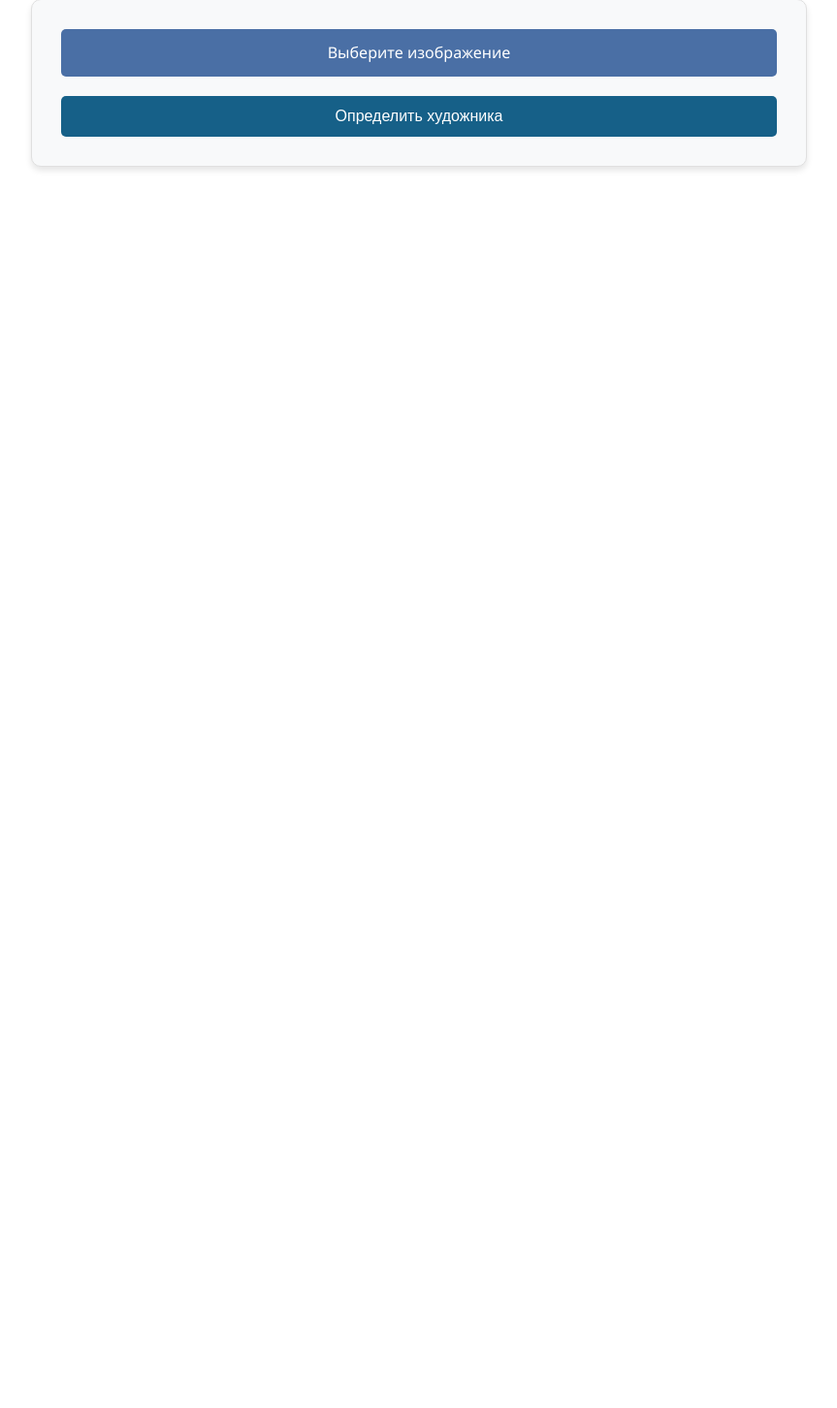
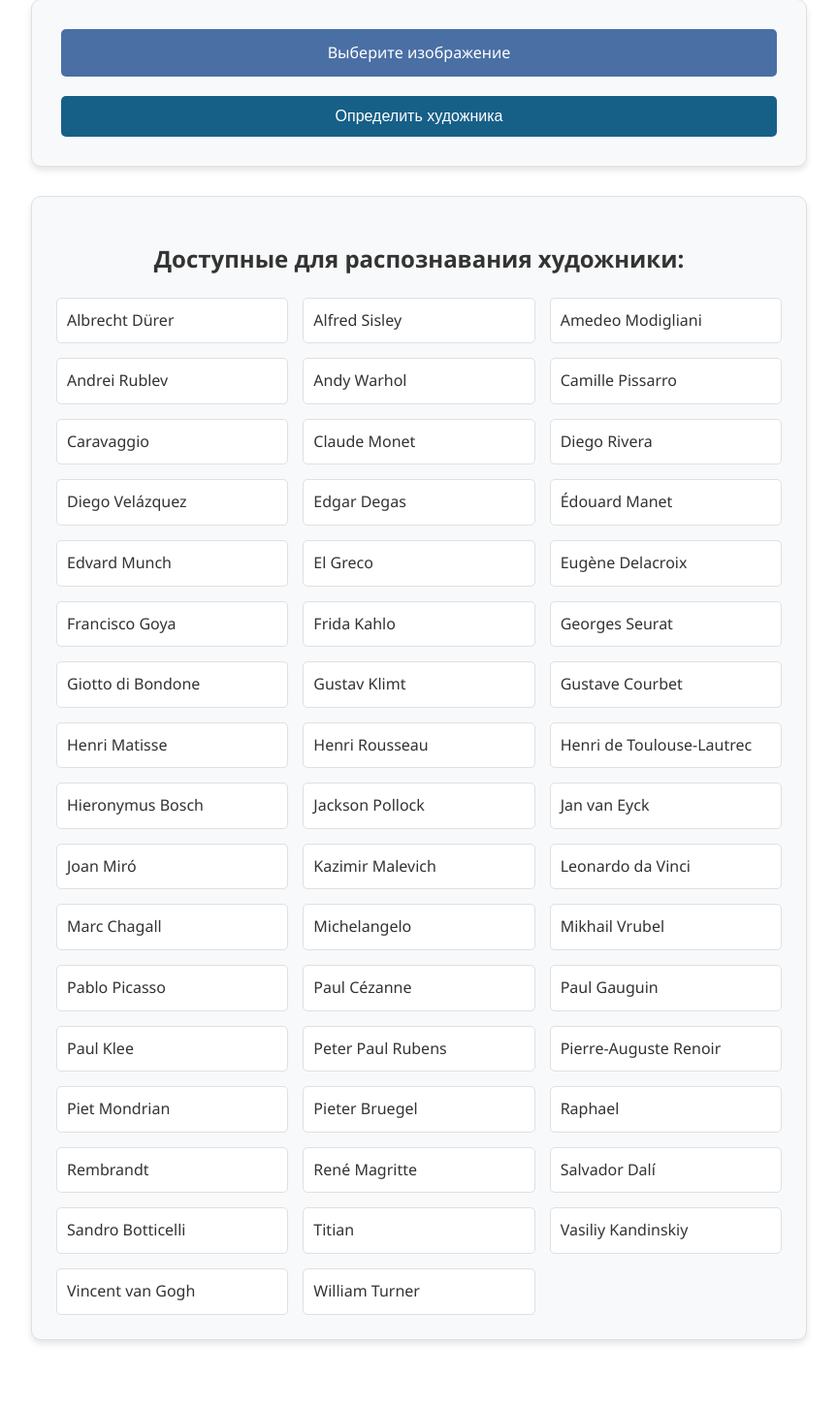
Before and after one commit to cybertabyretka/best_artwork_classifier_website, a FastAPI app: page / in a window 1280 px wide. Shown: the part 191-1643 px from the top of the page at 97% size, without its empty margins (208-1071 px from the left). Before the commit the page ends 367 px from the top, so only its background shows below. Run offline with FastAPI, Linux system fonts and the light colour scheme.

Commit message:
add artists list

```diff
--- a/web_server/app/static/css/styles.css
+++ b/web_server/app/static/css/styles.css
@@ -131,3 +131,38 @@ input[type="file"] {
         padding: 20px;
     }
 }
+
+.artists-container {
+    background: var(--card-bg);
+    border-radius: 10px;
+    padding: 25px;
+    margin: 30px 0;
+    box-shadow: 0 4px 6px rgba(0, 0, 0, 0.1);
+    border: 1px solid var(--border-color);
+}
+
+.artists-grid {
+    display: grid;
+    grid-template-columns: repeat(auto-fill, minmax(200px, 1fr));
+    gap: 15px;
+    margin-top: 20px;
+}
+
+.artist-card {
+    background: var(--background-color);
+    border: 1px solid var(--border-color);
+    border-radius: 5px;
+    padding: 10px;
+    transition: transform 0.2s;
+}
+
+.artist-card:hover {
+    transform: translateY(-3px);
+    box-shadow: 0 4px 8px rgba(0, 0, 0, 0.1);
+}
+
+@media (max-width: 600px) {
+    .artists-grid {
+        grid-template-columns: 1fr;
+    }
+}
--- a/web_server/app/static/script.js
+++ b/web_server/app/static/script.js
@@ -1,3 +1,56 @@
+const ARTISTS = [
+    'Albrecht Dürer',
+    'Alfred Sisley',
+    'Amedeo Modigliani',
+    'Andrei Rublev',
+    'Andy Warhol',
+    'Camille Pissarro',
+    'Caravaggio',
+    'Claude Monet',
+    'Diego Rivera',
+    'Diego Velázquez',
+    'Edgar Degas',
+    'Édouard Manet',
+    'Edvard Munch',
+    'El Greco',
+    'Eugène Delacroix',
+    'Francisco Goya',
+    'Frida Kahlo',
+    'Georges Seurat',
+    'Giotto di Bondone',
+    'Gustav Klimt',
+    'Gustave Courbet',
+    'Henri Matisse',
+    'Henri Rousseau',
+    'Henri de Toulouse-Lautrec',
+    'Hieronymus Bosch',
+    'Jackson Pollock',
+    'Jan van Eyck',
+    'Joan Miró',
+    'Kazimir Malevich',
+    'Leonardo da Vinci',
+    'Marc Chagall',
+    'Michelangelo',
+    'Mikhail Vrubel',
+    'Pablo Picasso',
+    'Paul Cézanne',
+    'Paul Gauguin',
+    'Paul Klee',
+    'Peter Paul Rubens',
+    'Pierre-Auguste Renoir',
+    'Piet Mondrian',
+    'Pieter Bruegel',
+    'Raphael',
+    'Rembrandt',
+    'René Magritte',
+    'Salvador Dalí',
+    'Sandro Botticelli',
+    'Titian',
+    'Vasiliy Kandinskiy',
+    'Vincent van Gogh',
+    'William Turner'
+];
+
 const themeToggle = document.getElementById('theme-toggle');
 const prefersDarkScheme = window.matchMedia('(prefers-color-scheme: dark)');
 
@@ -37,3 +90,14 @@ fileInput.addEventListener('change', function() {
         previewContainer.style.display = 'none';
     }
 });
+
+document.addEventListener('DOMContentLoaded', function() {
+    const artistsList = document.getElementById('artists-list');
+
+    ARTISTS.forEach(artist => {
+        const card = document.createElement('div');
+        card.className = 'artist-card';
+        card.textContent = artist;
+        artistsList.appendChild(card);
+    });
+});
--- a/web_server/app/templates/index.html
+++ b/web_server/app/templates/index.html
@@ -34,6 +34,12 @@
             </form>
         </div>
 
+        <div class="artists-container">
+            <h2>Доступные для распознавания художники:</h2>
+            <div class="artists-grid" id="artists-list">
+            </div>
+        </div>
+
         {% if error %}
             <div class="error">
                 <strong>Ошибка:</strong> {{ error }}
```
